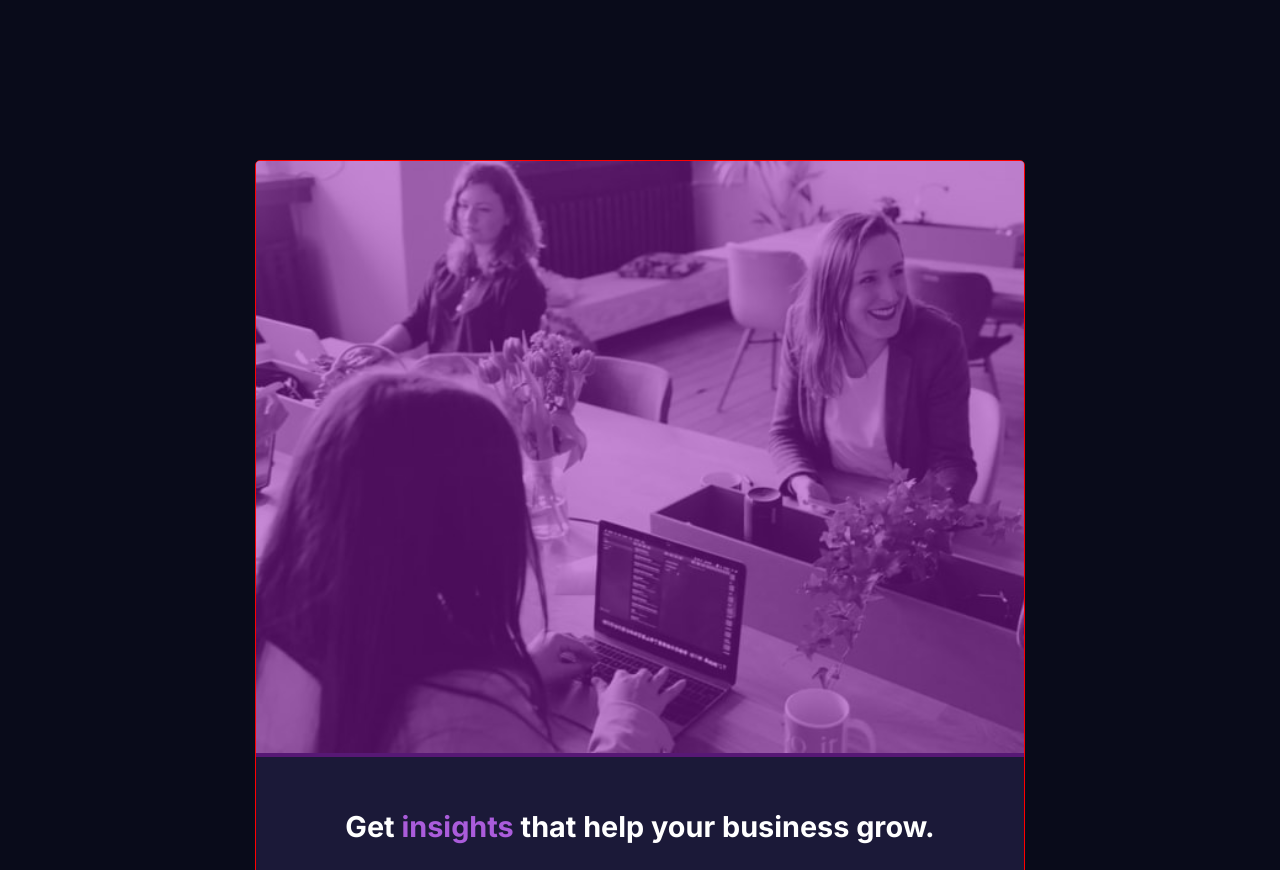
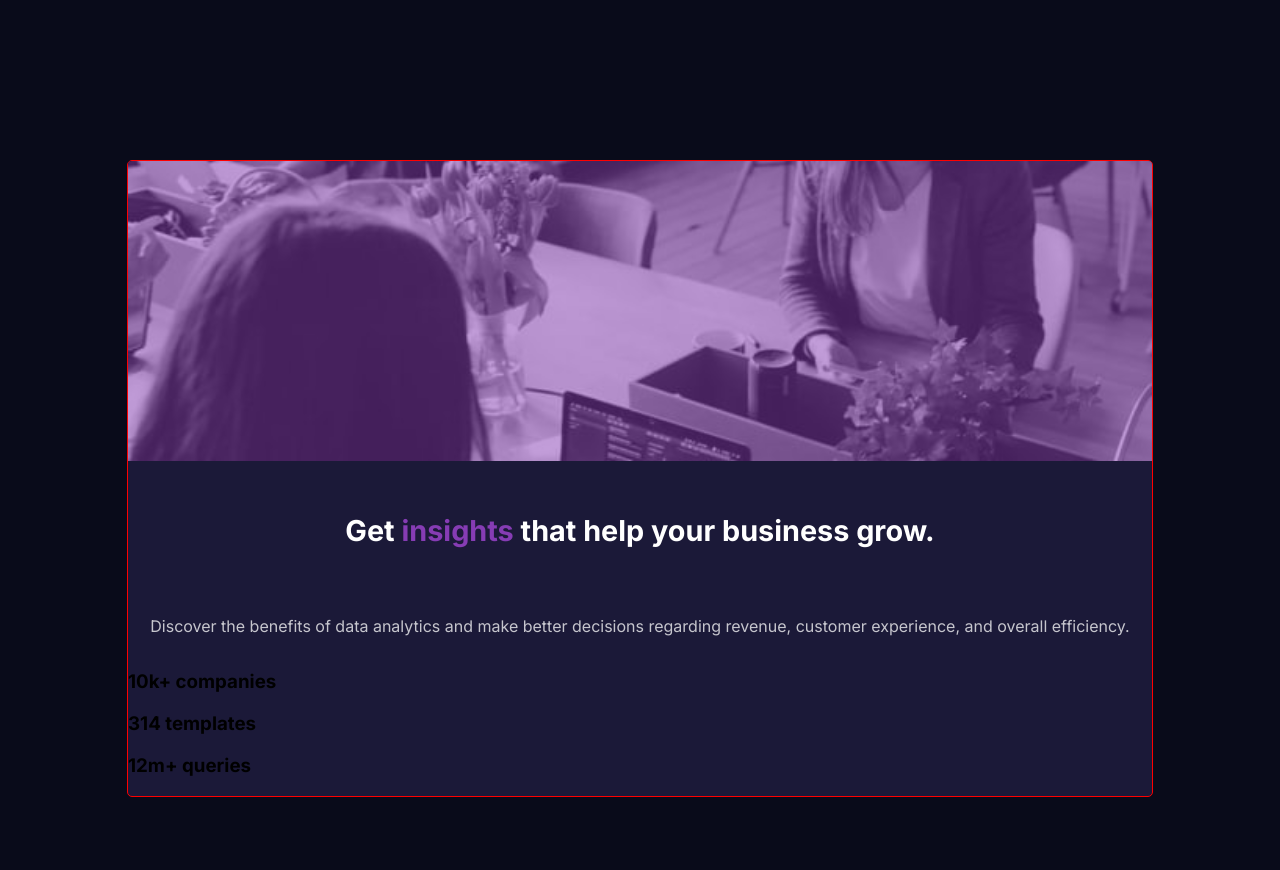
Before and after one commit to indigorose/stats_preview_card, a plain HTML site: page index.html in a window 1280 px wide. Shown: the top 870 px of the page. Drawn offline with Linux system fonts and the light colour scheme.

Commit message:
Add image filter

```diff
--- a/index.html
+++ b/index.html
@@ -20,12 +20,10 @@
 	<body>
 		<main class="container">
 			<div class="card">
-				<div class="card-image">
-					<img
-						src="./images/image-header-mobile.jpg"
-						alt="group business meeting"
-					/>
+				<div class="card-image first-card">
+					<div class="image"></div>
 				</div>
+				<div class="second-card">
 					<h1 class="card-title">
 						Get <span>insights</span> that help your business grow.
 					</h1>
@@ -40,6 +38,7 @@
 						<h3>12m+ queries</h3>
 					</div>
 				</div>
+			</div>
 		</main>
 
 		<div class="attribution">
--- a/style.css
+++ b/style.css
@@ -43,7 +43,7 @@ The designs were created to the following widths:
 	--text-2: black;
 	--color-1: hsl(233, 47%, 7%);
 	--color-2: hsl(244, 38%, 16%);
-	--color-3: hsl(277, 64%, 61%);
+	--color-3: hsl(277, 50%, 47%);
 	--text-3: hsla(0, 0%, 100%, 0.75);
 	--text-4: hsla(0, 0%, 100%, 0.75);
 	--text-5: hsla(0, 0%, 100%, 0.6);
@@ -59,7 +59,7 @@ body {
 
 .card {
 	border: 1px solid red;
-	width: 60%;
+	max-width: 80%;
 	margin: 10em auto;
 	border-radius: 5px;
 	overflow: hidden;
@@ -69,20 +69,27 @@ body {
 }
 
 .card-image {
+	width: 100%;
+	height: 300px;
+	background: url(./images/image-header-mobile.jpg);
+	background-size: cover;
+	background-position: center;
+	display: flex;
 	position: relative;
-	display: inline-block;
-	padding: 0;
-	margin: 0;
 }
-.card-image img {
-	width: 105%;
+
+.image {
+	position: absolute;
+	left: 0;
+	right: 0;
 }
+
 .card-image:before {
 	content: '';
-	position: absolute;
+	background: var(--color-3);
 	width: 100%;
-	height: 100%;
-	background: rgba(148, 25, 178, 0.5);
+	opacity: 0.5;
+	transition: 0.5s ease;
 }
 
 .card-title {
```
Lines whose indentation alone changed are shown as unchanged.
